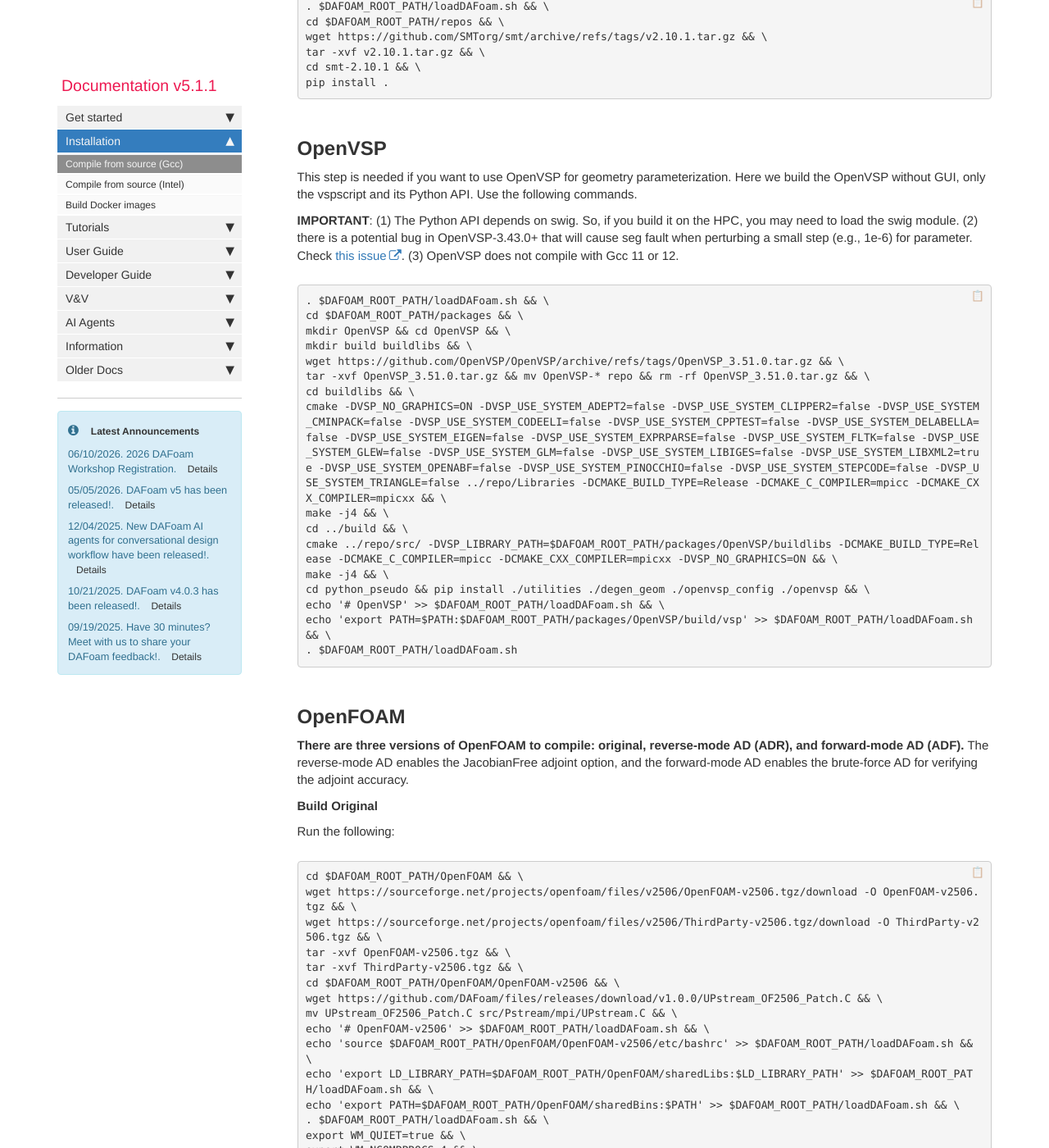
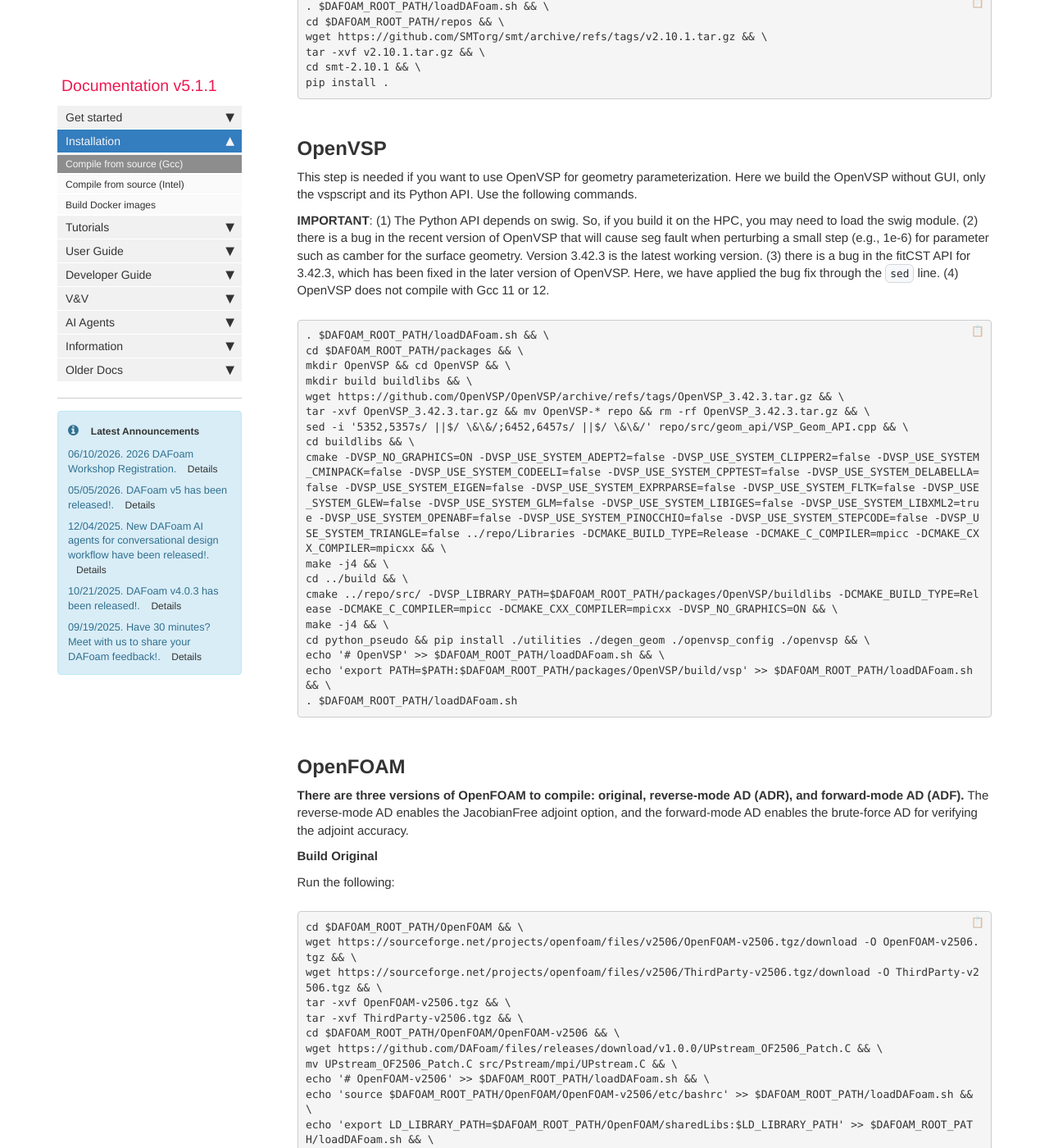
Before and after one commit to DAFoam/DAFoam.github.io, a Jekyll site: the page built from pages/mydoc/mydoc_installation_source.md, in a window 1280 px wide and 1400 px high, scrolled down 6525 px. Shown: the whole window at 82% size. Built offline with Jekyll 4.4.1, drawn with Linux system fonts in a browser that asks for light colours; comment, search, counter and statistics services are not loaded.

Commit message:
content update

```diff
--- a/pages/mydoc/mydoc_installation_source.md
+++ b/pages/mydoc/mydoc_installation_source.md
@@ -290,15 +290,16 @@ pip install .
 
 This step is needed if you want to use OpenVSP for geometry parameterization. Here we build the OpenVSP without GUI, only the vspscript and its Python API. Use the following commands.
 
-**IMPORTANT**: (1) The Python API depends on swig. So, if you build it on the HPC, you may need to load the swig module. (2) there is a potential bug in OpenVSP-3.43.0+ that will cause seg fault when perturbing a small step (e.g., 1e-6) for parameter. Check [this issue](https://github.com/mdolab/dafoam/issues/1021). (3) OpenVSP does not compile with Gcc 11 or 12.
+**IMPORTANT**: (1) The Python API depends on swig. So, if you build it on the HPC, you may need to load the swig module. (2) there is a bug in the recent version of OpenVSP that will cause seg fault when perturbing a small step (e.g., 1e-6) for parameter such as camber for the surface geometry. Version 3.42.3 is the latest working version. (3) there is a bug in the fitCST API for 3.42.3, which has been fixed in the later version of OpenVSP. Here, we have applied the bug fix through the `sed` line. (4) OpenVSP does not compile with Gcc 11 or 12.
 
 <pre>
 . $DAFOAM_ROOT_PATH/loadDAFoam.sh && \
 cd $DAFOAM_ROOT_PATH/packages && \
 mkdir OpenVSP && cd OpenVSP && \
 mkdir build buildlibs && \
-wget https://github.com/OpenVSP/OpenVSP/archive/refs/tags/OpenVSP_3.51.0.tar.gz && \
-tar -xvf OpenVSP_3.51.0.tar.gz && mv OpenVSP-* repo && rm -rf OpenVSP_3.51.0.tar.gz && \
+wget https://github.com/OpenVSP/OpenVSP/archive/refs/tags/OpenVSP_3.42.3.tar.gz && \
+tar -xvf OpenVSP_3.42.3.tar.gz && mv OpenVSP-* repo && rm -rf OpenVSP_3.42.3.tar.gz && \
+sed -i '5352,5357s/ ||$/ \&\&/;6452,6457s/ ||$/ \&\&/' repo/src/geom_api/VSP_Geom_API.cpp && \
 cd buildlibs && \
 cmake -DVSP_NO_GRAPHICS=ON -DVSP_USE_SYSTEM_ADEPT2=false -DVSP_USE_SYSTEM_CLIPPER2=false -DVSP_USE_SYSTEM_CMINPACK=false -DVSP_USE_SYSTEM_CODEELI=false -DVSP_USE_SYSTEM_CPPTEST=false -DVSP_USE_SYSTEM_DELABELLA=false -DVSP_USE_SYSTEM_EIGEN=false -DVSP_USE_SYSTEM_EXPRPARSE=false -DVSP_USE_SYSTEM_FLTK=false -DVSP_USE_SYSTEM_GLEW=false -DVSP_USE_SYSTEM_GLM=false -DVSP_USE_SYSTEM_LIBIGES=false -DVSP_USE_SYSTEM_LIBXML2=true -DVSP_USE_SYSTEM_OPENABF=false -DVSP_USE_SYSTEM_PINOCCHIO=false -DVSP_USE_SYSTEM_STEPCODE=false -DVSP_USE_SYSTEM_TRIANGLE=false ../repo/Libraries -DCMAKE_BUILD_TYPE=Release -DCMAKE_C_COMPILER=mpicc -DCMAKE_CXX_COMPILER=mpicxx && \
 make -j4 && \
```
